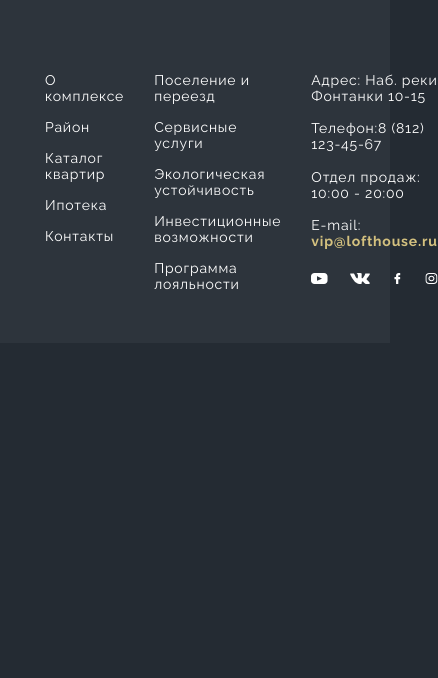
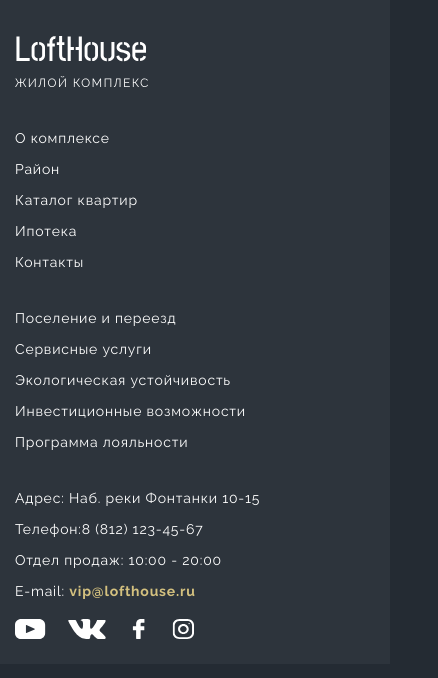
Before and after one commit to drummer-Yurii/loft-house, a plain HTML site: page index.html in a window 390 px wide. Shown: the whole page, 438 px wide, since content can reach past the window. Drawn offline with Linux system fonts and the light colour scheme.

Commit message:
footer mobile

```diff
--- a/scss/blocks/_footer.scss
+++ b/scss/blocks/_footer.scss
@@ -4,17 +4,26 @@
     background-color: $footer-bg;
     font-size: 14px;
     letter-spacing: 0.05rem;
+
+    @include mediaTablet {
+        padding-top: 36px;
+        padding-bottom: 25px;
+    }
 }
 
 .footer__grid {
     display: grid;
     grid-template-columns: repeat(4, 1fr);
     gap: 30px;
+
+    @include mediaTablet {
+        grid-template-columns: repeat(auto-fit, minmax(290px, 1fr));
+        gap: 40px 30px;
+    }
 }
+
 .footer__logo {
     margin-top: -12px;
-}
-.footer__nav {
 }
 
 .footer__nav-list {
```
Also changed, not shown: css/main.css, 1 other file.
